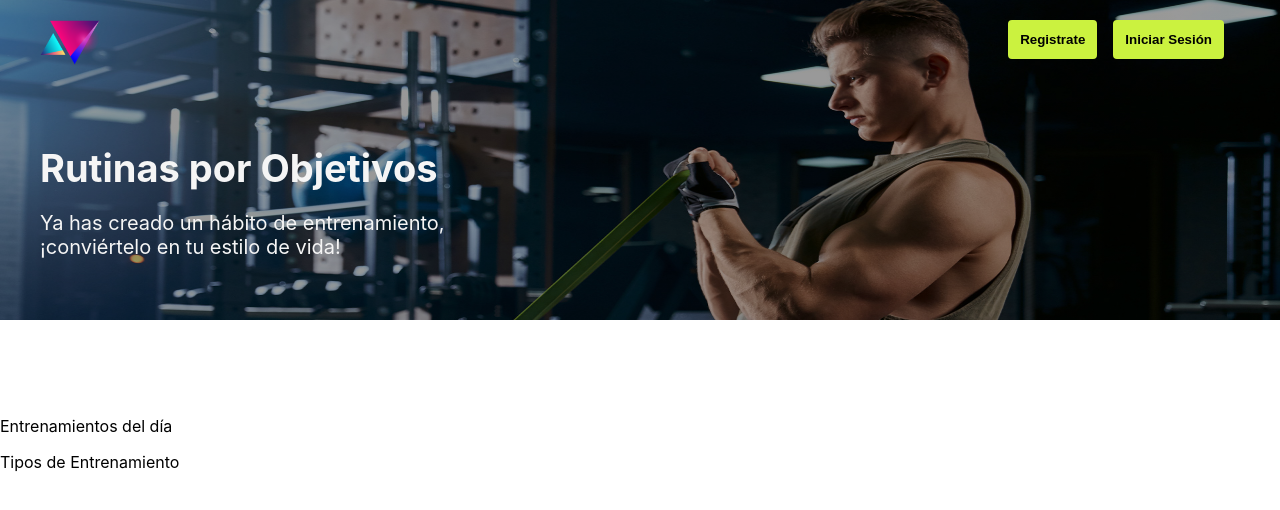
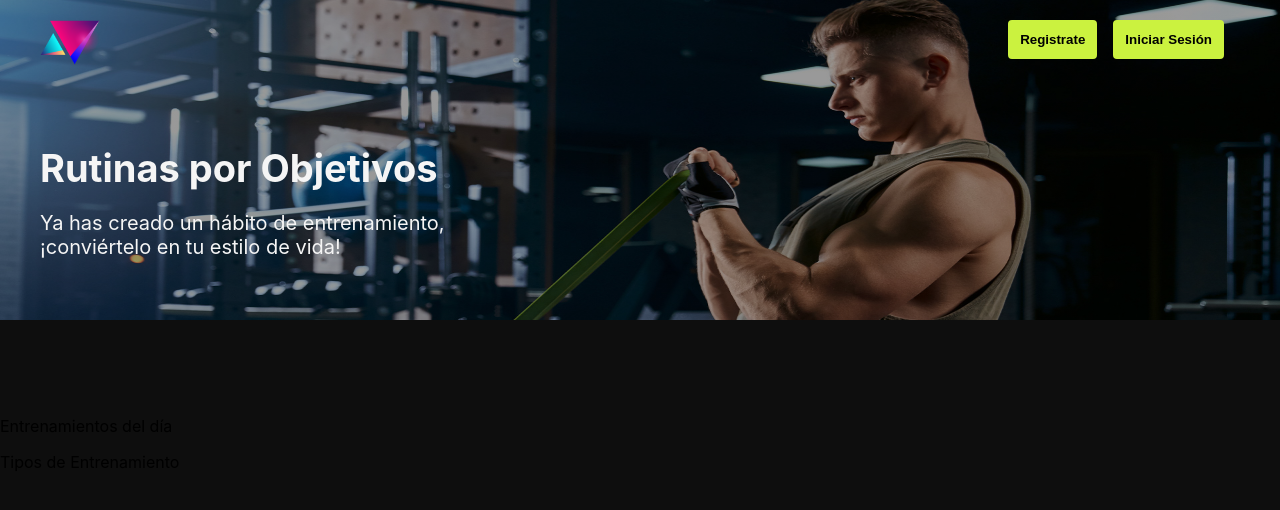
Before and after one commit to Franco-Ezequiel-Marchegiani/personal-trainer-website, a React (Create React App) app: page / in a window 1280 px wide. Shown: the top 510 px of the page. Built offline with nearby package versions, Linux system fonts and the light colour scheme.

Commit message:
I changed the background color

```diff
--- a/src/Components/Home/Home.css
+++ b/src/Components/Home/Home.css
@@ -1,3 +1,7 @@
+.cointainerAll{
+    height: 100vh;
+    background-color: #0e0e0e;
+}
 /* Header */
 .header{
     height: 400px;
--- a/src/Components/Home/Home.js
+++ b/src/Components/Home/Home.js
@@ -4,7 +4,7 @@ import Logo from '../../Images/icon.png'
 function Home(){
 
     return(
-        <section>
+        <section className='cointainerAll'>
             <header className='header'>
                 <div className='headerContainer'>
                     <img src={Logo} alt="Logo website" className='logo'/>
```
